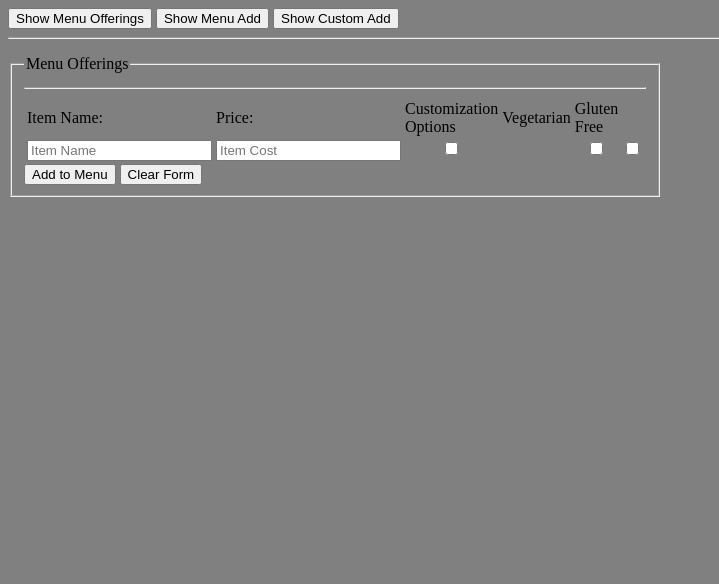
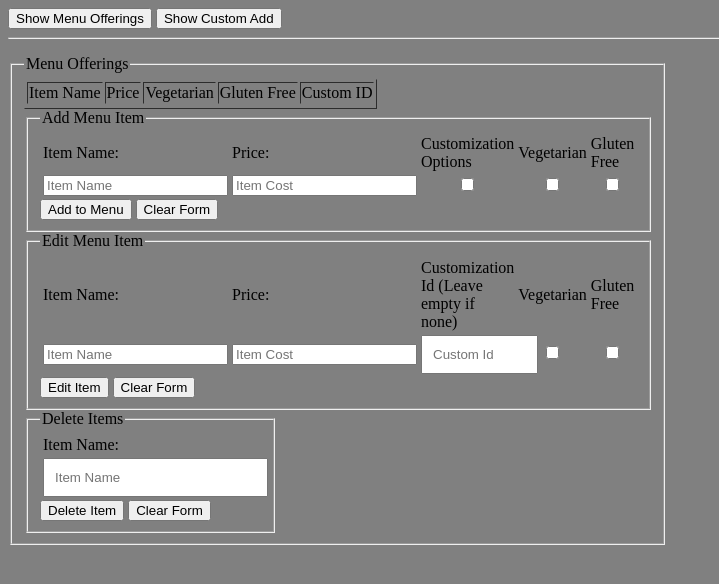
Before and after one commit to saladenicoise/soen-287-br6, a PHP site: page /admin/admin.php in a window 1280 px wide, after a click on "Show Menu Offerings". Shown: the top 584 px of the page, without its empty margins (0-719 px from the left). Run offline with PHP 8.4, Linux system fonts and the light colour scheme; the visitor is signed in with stand-in values (Sample User, id 1); data that the repository does not hold is empty.

Commit message:
Edit/Delete from Menu Iteration 1

```diff
--- a/admin/admin.php
+++ b/admin/admin.php
@@ -30,15 +30,57 @@ if(!$statusSet) : ?>
     <body onload="printStatus('<?php echo $statusVal;?>')">
 <?php endif; ?>
     <button onclick="toggle('menuOfferings')">Show Menu Offerings</button>
-    <button onclick="toggle('menuAdd')">Show Menu Add</button>
     <button onclick="toggle('customAdd')">Show Custom Add</button>
     <hr>
     <p id='statusBox'></p>
     <div id="menuOfferings" style="display: none;">
         <fieldset>
             <legend>Menu Offerings</legend>
-            <!--put php code to get menu offerings-->
-            <hr>
+            <table border="1">
+                    <tr>
+                        <td><label>Item Name </label></td>
+                        <td><label>Price </label></td>
+                        <td><label>Vegetarian</td>
+                        <td><label>Gluten Free</label></td>
+                        <td><label>Custom ID</label></td>
+                    </tr>
+                    <tr>
+            <?php
+                $servername = "localhost";
+                $username = "id15127505_soen287dev";
+                $password = "{42m6ad#Ib[gr_vI";
+                $dbname = "id15127505_soen287database";
+
+                $conn = new mysqli($servername, $username, $password, $dbname);
+
+                if ($conn->connect_error) {
+                    die("Connection failed: " . $conn->connect_error);
+                }
+
+                //No need for prepared statements since no input
+                $query = "SELECT * FROM `Menu`";
+
+                if ($result = $conn->query($query)) {
+
+                    /* fetch associative array */
+                    while ($row = $result->fetch_assoc()) {
+            ?>
+                <td><p><?php echo $row["productName"]?></p></td>
+                <td><p><?php echo $row["cost"]?></p></td>
+                <td><p><?php echo ($row["isVeg"] == 1)? "Yes" : "No"?></p></td>
+                <td><p><?php echo ($row["isGf"] == 1)? "Yes" : "No" ?></p></td>
+                <td><p><?php echo (is_null($row["customId"])) ? "None" : $row["customId"]?></p></td>
+            <?php }
+
+                    /* free result set */
+                    $result->free();
+                }
+                $conn->close();
+            ?>
+            </tr>
+            </table>
+            <fieldset>
+                <legend>Add Menu Item</legend>
             <form name="menuOfferingsAdd" method="POST" action="menuOfferAdd.php">
                 <table>
                     <tr>
@@ -51,22 +93,54 @@ if(!$statusSet) : ?>
                     <tr>
                         <td><input type="text" id="itemName" name="itemName" placeholder="Item Name" required></td>
                         <td><input type="number" id="itemCost" name="itemCost" placeholder="Item Cost" required></td>
-                        <td><input class="center" type="checkbox" id="customOptions" name="customOptions" value="true" onclick="disableSame('customOptionsHidden')"></td>
-                        <td><input class="center" id='customOptionsHidden' type='hidden' value='false' name='customOptions'></td>
-                        <td><input class="center" type="checkbox" id="vegetarian" name="vegetarian" value="true" onclick="disableSame('vegetarianHidden')"></td>
-                        <td><input class="center" id='vegetarianHidden' type='hidden' value='false' name='vegetarian'></td>
-                        <td><input class="center" type="checkbox" id="glutenFree" name="glutenFree" value="true" onclick="disableSame('glutenFreeHidden')"></td>
-                        <td><input class="center" id='glutenFreeHidden' type='hidden' value='false' name='glutenFree'></td>
+                        <td><input class="center" type="checkbox" id="customOptions" name="customOptions" value="true"></td>
+                        <td><input class="center" type="checkbox" id="vegetarian" name="vegetarian" value="true" ></td>
+                        <td><input class="center" type="checkbox" id="glutenFree" name="glutenFree" value="true" ></td>
                     </tr>
                 </table>
                 <button type="submit">Add to Menu</button>
                 <button type="reset">Clear Form</button>
             </form>
+            </fieldset>
+            <fieldset>
+                <legend>Edit Menu Item</legend>
+            <form name="editMenuOffering" method="POST" action="editMenuOffer.php">
+            <table>
+                    <tr>
+                        <td><label>Item Name: </label></td>
+                        <td><label>Price: </label></td>
+                        <td><label>Customization Id (Leave empty if none)</td>
+                        <td><label>Vegetarian</label></td>
+                        <td><label>Gluten Free</label></td>
+                    </tr>
+                    <tr>
+                        <td><input type="text" id="itemName" name="itemName" placeholder="Item Name" required></td>
+                        <td><input type="number" id="itemCost" name="itemCost" placeholder="Item Cost" required></td>
+                        <td><input class="center" type="text" name="customId" id="customId" placeholder="Custom Id"></td>
+                        <td><input class="center" type="checkbox" id="vegetarian" name="vegetarian" value="true"></td>
+                        <td><input class="center" type="checkbox" id="glutenFree" name="glutenFree" value="true"></td>
+                    </tr>
+                </table>
+                <button type="submit">Edit Item</button>
+                <button type="reset">Clear Form</button>
+            </form>
+            </fieldset>
+            <fieldset>
+                <legend>Delete Items</legend>
+                <form name="deleteMenuOffering" method="POST" action="deleteMenuOffer.php">
+                    <table>
+                        <tr>
+                            <td><label>Item Name: </label></td>
+                        </tr>
+                        <tr>
+                            <td><input class="center" id="itemName" name="itemName" placeholder="Item Name" required></td>
+                        </tr>
+                    </table>
+                    <button type="submit">Delete Item</button>
+                    <button type="reset">Clear Form</button>
+                </form>
+            </fieldset>
         </fieldset>
-    </div>
-
-    <div id="menuAdd" style="display: none;">
-        <p>Menu Add</p>
     </div>
 
     <div id="customAdd" style="display: none;">
--- a/js/printStat.js
+++ b/js/printStat.js
@@ -21,4 +21,17 @@ function printStatus(status) {
     if (status == "notA") { //Not Admin
         this.statusBox.innerHTML = "<span class=\"fail\">You are not admin</span>"
     }
+    if (status == "editS") { //Edit Sucess
+        this.statusBox.innerHTML = "<span class=\"success\">Successfully edited menu item</span>"
+    }
+    if (status == "editF") { //Edit Fail
+        this.statusBox.innerHTML = "<span class=\"fail\">Failed to edit menu item</span>"
+    }
+    if (status == "delS") { //Delete Success
+        this.statusBox.innerHTML = "<span class=\"success\">Successfully deleted menu item</span>"
+    }
+    if (status == "delF") { //Delete Fail
+        this.statusBox.innerHTML = "<span class=\"fail\">Failed to delete menu item</span>"
+    }
+
 }
--- /dev/null
+++ b/todo.txt
@@ -0,0 +1,3 @@
+TODO:
+1. Add Id Field
+2. Switch remove and edit to use Id.
```
Also changed, not shown: admin/deleteMenuOffer.php (added, +32 -0 lines), admin/editMenuOffer.php (added, +52 -0 lines).
